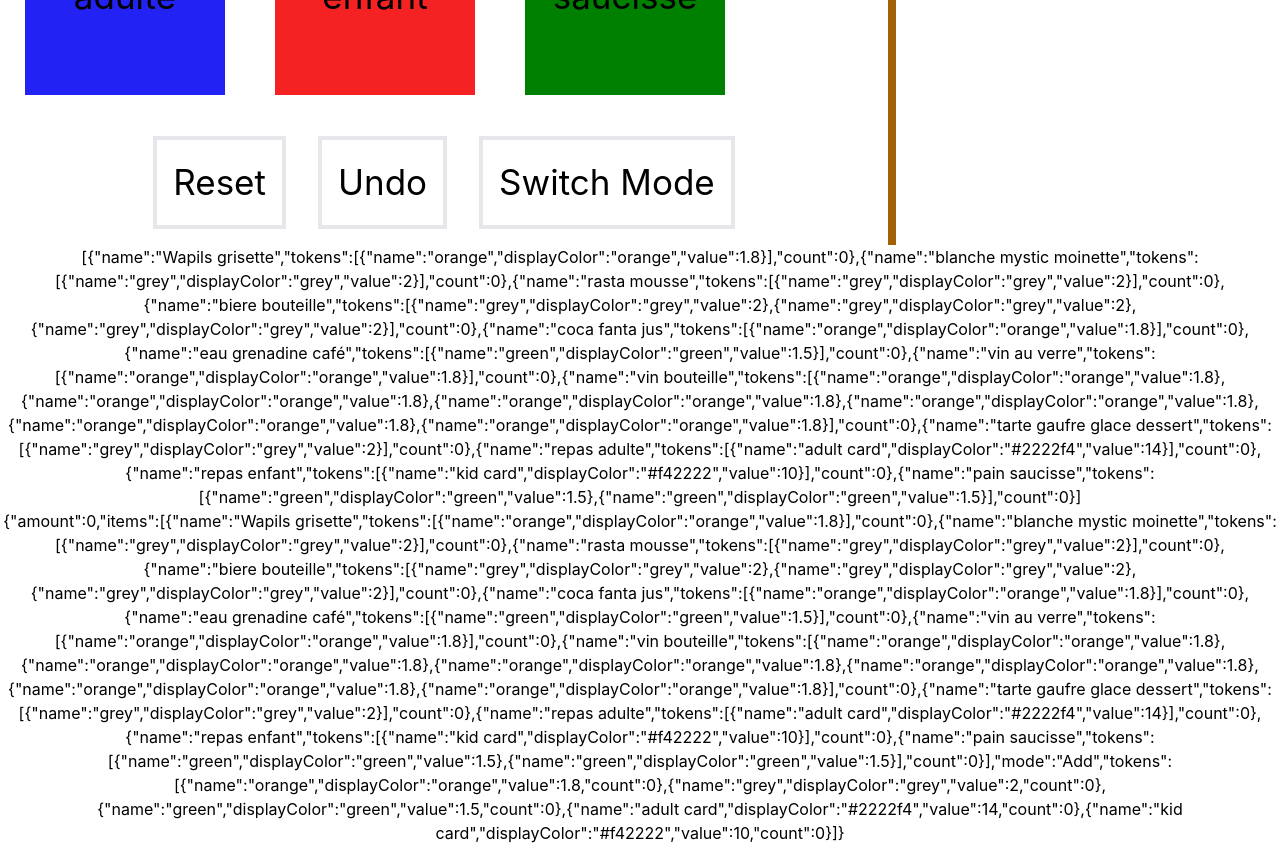
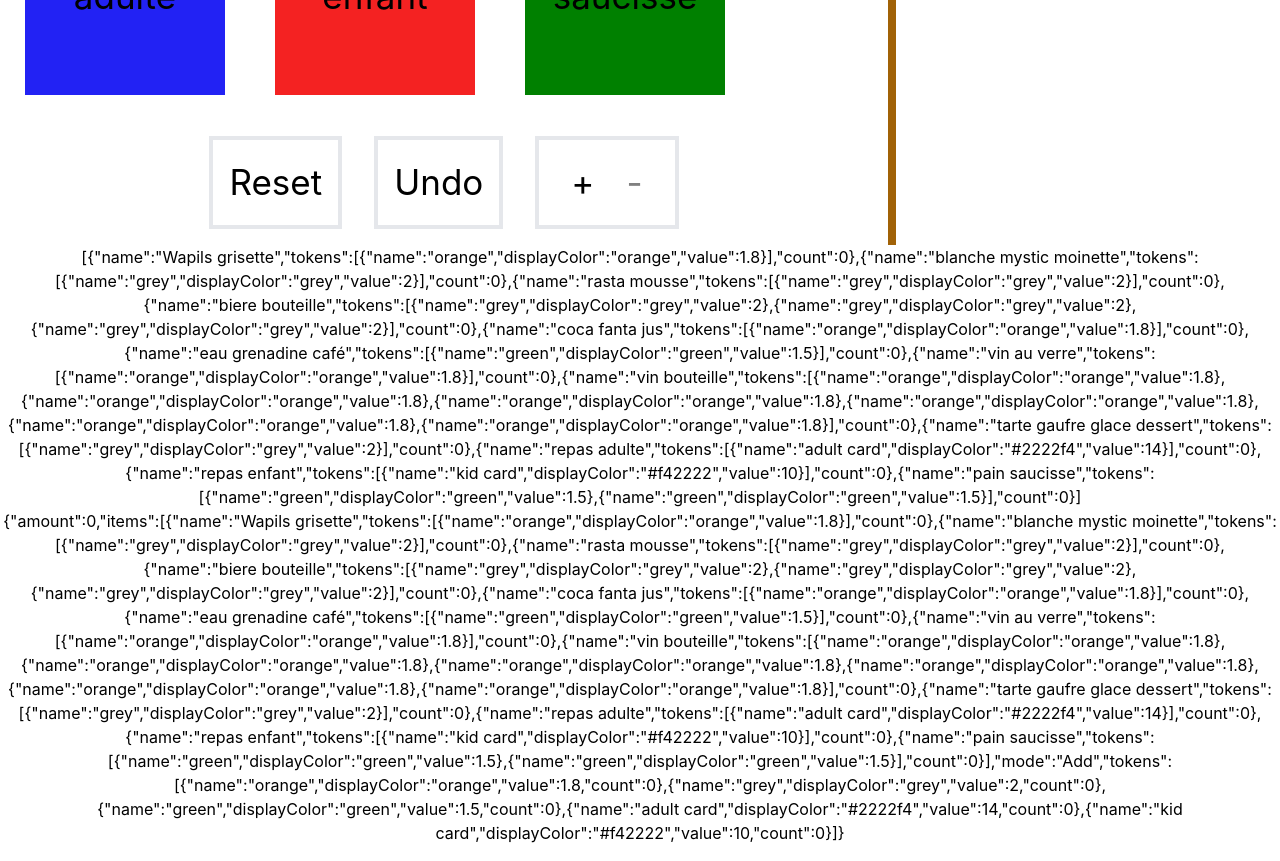
Before and after one commit to worming004/bar-accueil, a React (Create React App) app in the folder src/web/web/: page / in a window 1280 px wide. Shown: the part 1080-1941 px from the top of the page. Built offline with nearby package versions, Linux system fonts and the light colour scheme.

Commit message:
make clearer mode

```diff
--- a/src/web/web/src/features/counter/counterSlice.ts
+++ b/src/web/web/src/features/counter/counterSlice.ts
@@ -183,6 +183,7 @@ export const {addItem, addItemsByBatch, executeSelection, setModeTo, switchModeT
 export const selectPresentationItems = (state: RootState) => state.counter.presentation.items;
 export const selectPresentationTokens = (state: RootState) => state.counter.presentation.tokens;
 export const selectPresentationAmount = (state: RootState) => state.counter.presentation.amount;
+export const selectPresentationMode = (state: RootState) => state.counter.presentation.mode;
 export const selectPresentation = (state: RootState) => state.counter.presentation;
 
 // We can also write thunks by hand, which may contain both sync and async logic.
--- a/src/web/web/src/features/counter/inputs/InputPage.tsx
+++ b/src/web/web/src/features/counter/inputs/InputPage.tsx
@@ -1,4 +1,12 @@
-import {executeSelection, Item, selectPresentationItems, switchModeTo, undo, reset} from "../counterSlice";
+import {
+    executeSelection,
+    Item,
+    selectPresentationItems,
+    switchModeTo,
+    undo,
+    reset,
+    selectPresentationMode
+} from "../counterSlice";
 import {useAppSelector} from "../../../app/hooks";
 import {store} from "../../../app/store";
 import {GetColor} from "../../items";
@@ -7,6 +15,14 @@ function Control() {
     const undoClick = () => store.dispatch(undo())
     const resetClick = () => store.dispatch(reset())
     const switchModeToClick = () => store.dispatch(switchModeTo())
+    const mode = useAppSelector(selectPresentationMode)
+    const plusStyle = {
+        color: mode ===  'Add' ? 'black' : 'gray'
+    }
+    const minusStyle = {
+        color: mode ===  'Subtract' ? 'black' : 'gray'
+    }
+
     const resetStyle = {
         fontSize: "35px",
     }
@@ -16,7 +32,10 @@ function Control() {
         <>
             <button style={resetStyle} className={controlClasses} onClick={() => resetClick()}>Reset</button>
             <button style={resetStyle} className={controlClasses} onClick={() => undoClick()}>Undo</button>
-            <button style={resetStyle} className={controlClasses} onClick={() => switchModeToClick()}>Switch Mode</button>
+            <button style={resetStyle} className={controlClasses} onClick={() => switchModeToClick()}>
+                <span style={plusStyle} className="m-4">+</span>
+                <span style={minusStyle} className="m-4">-</span>
+            </button>
         </>);
 }
 
```
